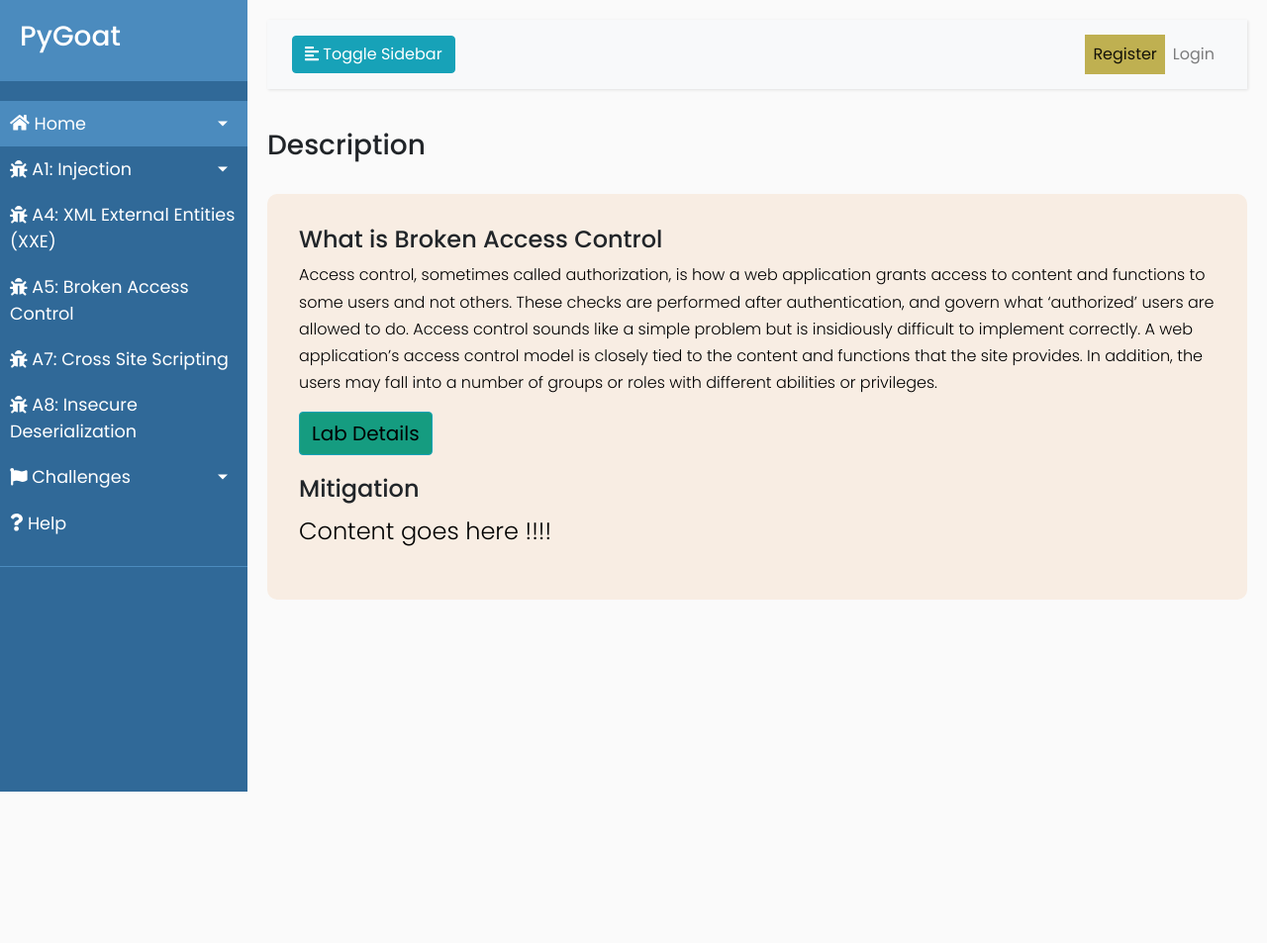
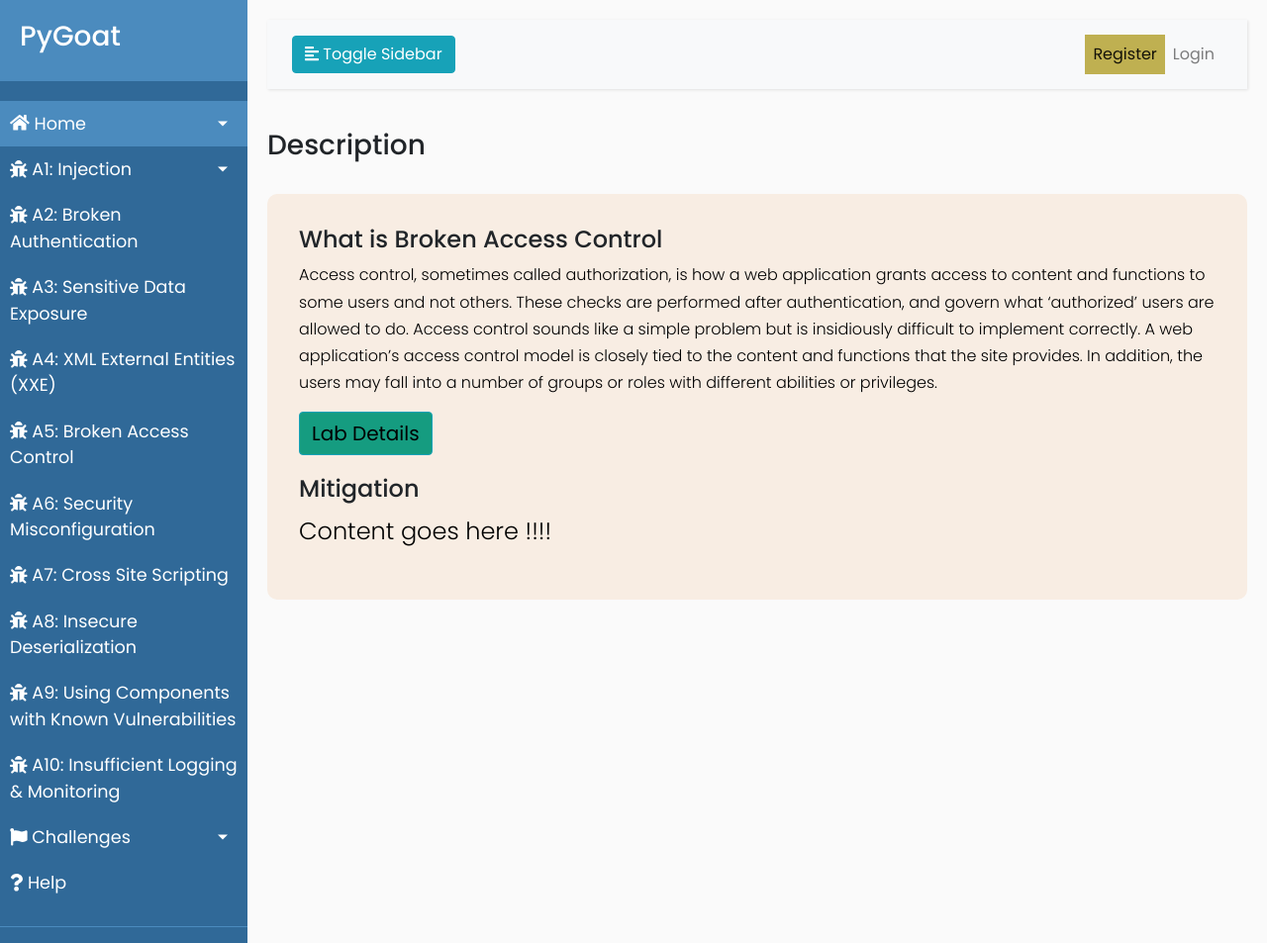
Before and after one commit to kennethchinedu/pygoat-devsecops-pipeline, a Django app: page /ba in a window 1280 px wide. Shown: the whole page at 99% size. Before the commit the page ends 800 px from the top, so only its background shows below. Run offline with Django 3.2, Linux system fonts and the light colour scheme; some libraries are stand-ins or nearby versions.

Commit message:
Update base.html

```diff
--- a/pygoat/introduction/templates/introduction/base.html
+++ b/pygoat/introduction/templates/introduction/base.html
@@ -61,6 +61,14 @@
                                 <a href="#">Page 3</a>
                             </li>
                         </ul>
+						 <a href="">
+                            <i class="fas fa-bug"></i>
+                            A2: Broken Authentication
+                        </a>
+						 <a href="">
+                            <i class="fas fa-bug"></i>
+                            A3: Sensitive Data Exposure
+                        </a>
                         <a href="/xxe">
                             <i class="fas fa-bug"></i>
                             A4: XML External Entities (XXE)
@@ -68,6 +76,10 @@
                          <a href="/ba">
                             <i class="fas fa-bug"></i>
                             A5: Broken Access Control
+                        </a>
+						 <a href="">
+                            <i class="fas fa-bug"></i>
+                            A6: Security Misconfiguration
                         </a>
                          <a href="/xss">
                             <i class="fas fa-bug"></i>
@@ -77,6 +89,14 @@
                         <a href="/insec_des">
                             <i class="fas fa-bug"></i>
                             A8: Insecure Deserialization
+                        </a>
+						<a href="">
+                            <i class="fas fa-bug"></i>
+                            A9: Using Components with Known Vulnerabilities
+                        </a>
+						<a href="">
+                            <i class="fas fa-bug"></i>
+                            A10: Insufficient Logging & Monitoring
                         </a>
                         <a href="#challengeSubmenu" data-toggle="collapse" aria-expanded="false" class="dropdown-toggle">
                             <i class="fas fa-flag"></i>
```
